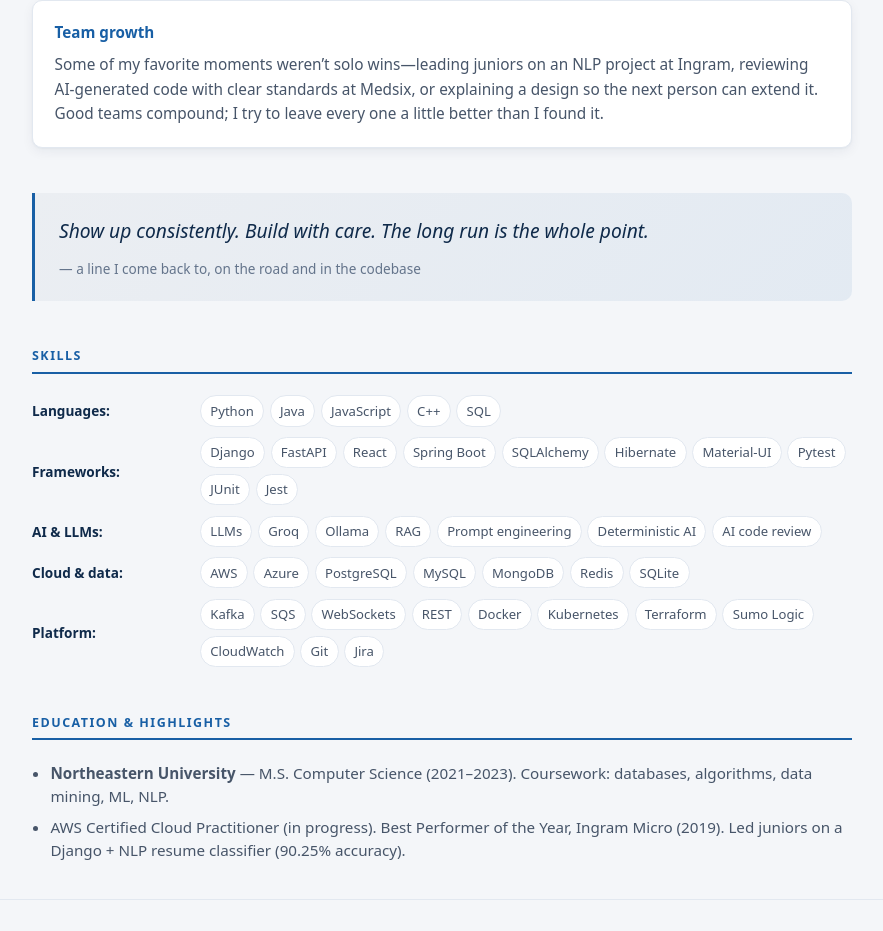
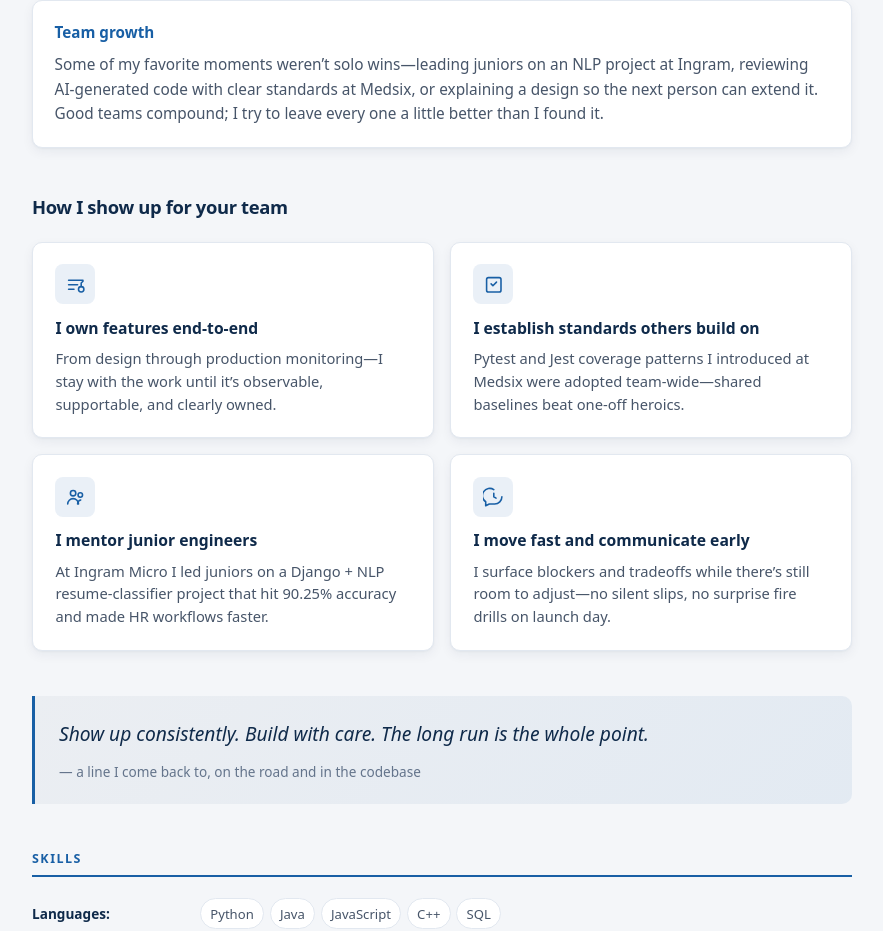
Before and after one commit to ashoksmore/ashoksmore.github.io, a React (Vite) app: page /about in a window 1280 px wide. Shown: the part 1556-2487 px from the top of the page, without its empty margins (198-1081 px from the left). Built offline with nearby package versions, Linux system fonts and the light colour scheme; the HTML template or start-up script is replaced by a standard one.

Commit message:
feat: add team value cards section to About page

```diff
--- /dev/null
+++ b/src/components/TeamShowUp.jsx
@@ -0,0 +1,23 @@
+import { teamShowUp } from '../data/about';
+import TeamValueIcon from './TeamValueIcon';
+
+export default function TeamShowUp() {
+  return (
+    <section className="about-team" aria-labelledby="team-heading">
+      <h2 id="team-heading" className="about-subheading">
+        How I show up for your team
+      </h2>
+      <ul className="team-showup-grid">
+        {teamShowUp.map((item) => (
+          <li key={item.id}>
+            <article className="team-value-card">
+              <TeamValueIcon name={item.id} />
+              <h3>{item.title}</h3>
+              <p>{item.body}</p>
+            </article>
+          </li>
+        ))}
+      </ul>
+    </section>
+  );
+}
--- /dev/null
+++ b/src/components/TeamValueIcon.jsx
@@ -0,0 +1,33 @@
+const icons = {
+  ownership: (
+    <svg viewBox="0 0 24 24" fill="none" stroke="currentColor" strokeWidth="1.75" aria-hidden="true">
+      <path d="M4 7h16M4 12h10M4 17h6" strokeLinecap="round" />
+      <circle cx="18" cy="17" r="3" />
+      <path d="M18 14v-4l2-2" strokeLinecap="round" strokeLinejoin="round" />
+    </svg>
+  ),
+  standards: (
+    <svg viewBox="0 0 24 24" fill="none" stroke="currentColor" strokeWidth="1.75" aria-hidden="true">
+      <rect x="4" y="4" width="16" height="16" rx="2" />
+      <path d="M9 11l2 2 4-4" strokeLinecap="round" strokeLinejoin="round" />
+    </svg>
+  ),
+  mentor: (
+    <svg viewBox="0 0 24 24" fill="none" stroke="currentColor" strokeWidth="1.75" aria-hidden="true">
+      <circle cx="9" cy="8" r="3" />
+      <circle cx="17" cy="10" r="2.5" />
+      <path d="M3 20c0-3.3 2.7-6 6-6s6 2.7 6 6" strokeLinecap="round" />
+      <path d="M14 20c0-2.2 1.3-4 3.5-4.5" strokeLinecap="round" />
+    </svg>
+  ),
+  communicate: (
+    <svg viewBox="0 0 24 24" fill="none" stroke="currentColor" strokeWidth="1.75" aria-hidden="true">
+      <path d="M21 12a8 8 0 01-8 8H7l-4 2v-4.5A8 8 0 1112 4" strokeLinecap="round" strokeLinejoin="round" />
+      <path d="M12 8v4l2.5 1.5" strokeLinecap="round" strokeLinejoin="round" />
+    </svg>
+  ),
+};
+
+export default function TeamValueIcon({ name }) {
+  return <span className="team-value-icon">{icons[name]}</span>;
+}
--- a/src/data/about.js
+++ b/src/data/about.js
@@ -37,6 +37,29 @@ export const whatDrivesMe = [
   },
 ];
 
+export const teamShowUp = [
+  {
+    id: 'ownership',
+    title: 'I own features end-to-end',
+    body: 'From design through production monitoring—I stay with the work until it’s observable, supportable, and clearly owned.',
+  },
+  {
+    id: 'standards',
+    title: 'I establish standards others build on',
+    body: 'Pytest and Jest coverage patterns I introduced at Medsix were adopted team-wide—shared baselines beat one-off heroics.',
+  },
+  {
+    id: 'mentor',
+    title: 'I mentor junior engineers',
+    body: 'At Ingram Micro I led juniors on a Django + NLP resume-classifier project that hit 90.25% accuracy and made HR workflows faster.',
+  },
+  {
+    id: 'communicate',
+    title: 'I move fast and communicate early',
+    body: 'I surface blockers and tradeoffs while there’s still room to adjust—no silent slips, no surprise fire drills on launch day.',
+  },
+];
+
 export const livingQuote = {
   text: 'Show up consistently. Build with care. The long run is the whole point.',
   attribution: '— a line I come back to, on the road and in the codebase',
--- a/src/index.css
+++ b/src/index.css
@@ -492,6 +492,90 @@ section:last-child { margin-bottom: 0; }
   line-height: 1.6;
   color: var(--color-text-muted);
   max-width: none;
+}
+
+/* How I show up for your team */
+.team-showup-grid {
+  list-style: none;
+  margin: 0;
+  padding: 0;
+  display: grid;
+  grid-template-columns: repeat(2, 1fr);
+  gap: 1rem;
+}
+
+.team-value-card {
+  height: 100%;
+  background: var(--color-bg-card);
+  border: 1px solid var(--color-border);
+  border-radius: var(--radius-card);
+  padding: 1.35rem 1.4rem;
+  box-shadow: var(--shadow-card);
+  transition:
+    transform 0.22s ease,
+    box-shadow 0.22s ease,
+    border-color 0.22s ease;
+}
+
+.team-value-card:hover {
+  transform: translateY(-4px);
+  box-shadow: var(--shadow-card-hover);
+  border-color: #cbd5e1;
+}
+
+.team-value-icon {
+  display: flex;
+  align-items: center;
+  justify-content: center;
+  width: 2.5rem;
+  height: 2.5rem;
+  margin-bottom: 0.85rem;
+  border-radius: 8px;
+  background: var(--color-accent-soft);
+  color: var(--color-accent);
+  transition: background 0.22s ease, color 0.22s ease;
+}
+
+.team-value-card:hover .team-value-icon {
+  background: var(--color-accent);
+  color: #fff;
+}
+
+.team-value-icon svg {
+  width: 1.35rem;
+  height: 1.35rem;
+}
+
+.team-value-card h3 {
+  margin: 0 0 0.5rem;
+  font-size: 0.98rem;
+  font-weight: 700;
+  color: var(--color-navy);
+  line-height: 1.35;
+}
+
+.team-value-card p {
+  margin: 0;
+  font-size: 0.92rem;
+  line-height: 1.55;
+  color: var(--color-text-muted);
+  max-width: none;
+}
+
+@media (max-width: 640px) {
+  .team-showup-grid {
+    grid-template-columns: 1fr;
+  }
+}
+
+@media (prefers-reduced-motion: reduce) {
+  .team-value-card,
+  .team-value-icon {
+    transition: none;
+  }
+  .team-value-card:hover {
+    transform: none;
+  }
 }
 
 /* Quote */
--- a/src/pages/About.jsx
+++ b/src/pages/About.jsx
@@ -2,6 +2,7 @@ import { Link } from 'react-router-dom';
 import SectionHeading from '../components/SectionHeading';
 import SkillsList from '../components/SkillsList';
 import { skillGroups, educationItems } from '../data/content';
+import TeamShowUp from '../components/TeamShowUp';
 import {
   aboutIntro,
   journeyTimeline,
@@ -63,6 +64,8 @@ export default function About() {
         </div>
       </section>
 
+      <TeamShowUp />
+
       <figure className="about-quote">
         <blockquote cite="#">
           <p>{livingQuote.text}</p>
```
